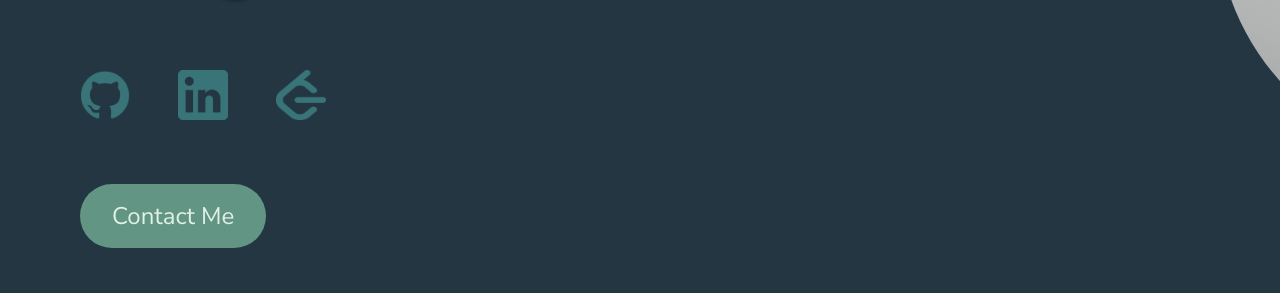
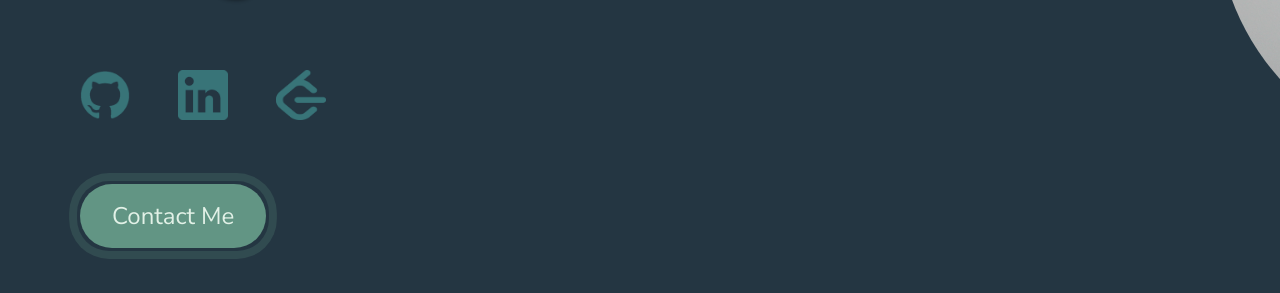
Before and after one commit to vossiepkv/portfolio, a React (Vite) app: page / in a window 1280 px wide. Shown: the part 654-947 px from the top of the page. Built offline with nearby package versions, Linux system fonts and the light colour scheme.

Commit message:
added fadein animations as well as button pulse animation

```diff
--- a/package.json
+++ b/package.json
@@ -12,6 +12,7 @@
   "dependencies": {
     "@splinetool/react-spline": "^4.0.0",
     "@splinetool/runtime": "^1.9.68",
+    "clsx": "^2.1.1",
     "react": "^18.3.1",
     "react-dom": "^18.3.1",
     "react-icons": "^5.4.0"
--- a/src/App.css
+++ b/src/App.css
@@ -142,7 +142,7 @@
   padding: 1rem 2rem;
   font-size: 1.5rem;
   font-family: 'Nunito Sans';
-  background-color: #629584;
+  background-color: rgb(98, 149, 132);
   color: #E2F1E7;
   border: none;
   border-radius: 2rem;
@@ -153,6 +153,51 @@
 .contact-btn:hover {
   background-color: #4a7164;
 }
+
+/* Button Animation */
+.animation-pulse {
+  position: relative;
+}
+
+.animation-pulse::before {
+  content: "";
+  position: absolute;
+  inset: -3px;
+  border-radius: inherit;
+  animation: pulse 2s infinite;
+}
+
+@keyframes pulse {
+  0% {
+      box-shadow: 0 0 0 0 rgb(98, 149, 132);
+  }
+
+  70% {
+      box-shadow: 0 0 0 10px rgba(229, 62, 62, 0);
+  }
+
+  100% {
+      box-shadow: 0 0 0 0 rgba(229, 62, 62, 0);
+  }
+}
+
+/* 3D Transform Utilities */
+.perspective-1000 {
+  perspective: 1000px;
+}
+
+.transform-style-3d {
+  transform-style: preserve-3d;
+}
+
+.backface-hidden {
+  backface-visibility: hidden;
+}
+
+.rotate-y-180 {
+  transform: rotateY(180deg);
+}
+
 
 .image {
   flex: 1;
--- a/src/App.jsx
+++ b/src/App.jsx
@@ -8,6 +8,7 @@ import Car from './assets/car.png'
 import Hiro from './assets/Hiro.png'
 import { FaBars, FaTimes } from 'react-icons/fa'
 import Spline from '@splinetool/react-spline';
+import FadeIn from './FadeIn';
 import './App.css'
 
 function App() {
@@ -24,6 +25,7 @@ function App() {
 
   return (
     <>
+    <FadeIn duration={300}>
       <div className="header-nav-wrapper">
         <header className='header'>
           <p>Patrick Vohs</p>
@@ -40,29 +42,41 @@ function App() {
           </ul>
         </nav>
       </div>
+      </FadeIn>
+
 
       <div className="hero-section">
         <div className="hero-content">
           {/* Hero Text with Social Icons and Button */}
+
           <div className='Hero'>
+          <FadeIn duration={500}>
             <div className="hero-text">
             <p className='firstHero'>Frontend Dev</p>
             <p className='secondHero'>Backend Dev</p>
             <p className='thirdHero'>Bug Hunter</p>
           </div>
+          </FadeIn>
 
+
+          <FadeIn duration={700}>
             <div className="social-icons">
               <img className='git' src={Github} alt="Github" />
               <img className='link' src={Linkdin} alt="LinkedIn" />
               <img className='leet' src={Leetcode} alt="LeetCode" />
       </div>
+          </FadeIn>
 
-            <button className="contact-btn">Contact Me</button>
+          <FadeIn duration={700}>
+            <button className="contact-btn animation-pulse">Contact Me</button>
+            </FadeIn>
         </div>
 
           {/* Image */}
           <div className='image'>
+          <FadeIn duration={500}>
             <img src={icon} alt="icon"/>
+          </FadeIn>
           </div>
         </div>
 
@@ -81,51 +95,67 @@ function App() {
       {/* Projects */}
 
       <div className='project-head'>
+      <FadeIn duration={700}>
         <p>Projects</p>
+        </FadeIn>
       </div>
 
       <div className='project-container'>
         <div className='project-image-car'>
+        <FadeIn duration={500}>
           <a href='https://24-7-cars.vercel.app/'><img src={Car} alt="Car Project"></img></a>
+        </FadeIn>
         </div>
 
         <div className='project-desc-car'>
+        <FadeIn duration={700}>
           <a className='car-title' href='https://24-7-cars.vercel.app/'>24/7 Cars</a>
           <p className='car-desc'>This application is a social media community designed for car enthusiasts to connect, share, and engage with others who share their passion for automobiles. Users can showcase their own virtual garage, post pictures and details about their cars, join or create communities based on specific car interests, and organize or discover car meets, events, and shows. The platform fosters interaction through posts, comments, and likes, creating an engaging space for automotive lovers.</p>
+            </FadeIn>
             <div className='tech-badges-car'>
+              <FadeIn duration={800}>
             <img src="https://img.shields.io/badge/react-%2320232a.svg?style=for-the-badge&logo=react&logoColor=%2361DAFB" alt="React" />
       <img src="https://img.shields.io/badge/javascript-%23323330.svg?style=for-the-badge&logo=javascript&logoColor=%23F7DF1E" alt="JavaScript" />
       <img src="https://img.shields.io/badge/node.js-6DA55F?style=for-the-badge&logo=node.js&logoColor=white" alt="Node.js" />
       <img src="https://img.shields.io/badge/mongodb-%234ea94b.svg?style=for-the-badge&logo=mongodb&logoColor=white" alt="MongoDB" />
       <img src="https://img.shields.io/badge/express.js-%23404d59.svg?style=for-the-badge&logo=express&logoColor=%2361DAFB" alt="Express.js" />
       <img src="https://img.shields.io/badge/AWS-%23FF9900.svg?style=for-the-badge&logo=amazon-aws&logoColor=white" alt="AWS" />
+            </FadeIn>
             </div>
 
 
         </div>
-
         <hr className='project1-line'/>
 
+
         <div className='project-image-hiro'>
+        <FadeIn duration={500}>
           <img src={Hiro} alt="icon"/>
+          </FadeIn>
         </div>
 
         <div className='project-desc-hiro'>
+        <FadeIn duration={700}>
           <p className='hiro-title'>Hiro</p>
           <p className='hiro-desc'>Hiro is a job application platform designed to streamline the job search process by enabling users to mass-apply for jobs effortlessly. The app automates and simplifies job applications, helping users increase their chances of securing employment faster. With Hiro, users can upload their resumes, customise applications, track their job submissions, and receive updates all in one place.</p>
+            </FadeIn>
             <div className='tech-badges-hiro'>
+            <FadeIn duration={800}>
             <img src="https://img.shields.io/badge/react_native-%2320232a.svg?style=for-the-badge&logo=react&logoColor=%2361DAFB" alt="React Native" />
             <img src="https://img.shields.io/badge/firebase-%23039BE5.svg?style=for-the-badge&logo=firebase" alt="Firebase" />
             <img src="https://img.shields.io/badge/node.js-6DA55F?style=for-the-badge&logo=node.js&logoColor=white" alt="Node.js" />
             <img src="https://img.shields.io/badge/express.js-%23404d59.svg?style=for-the-badge&logo=express&logoColor=%2361DAFB" alt="Express.js" />
+            </FadeIn>
             </div>
         </div>
       </div>
       <div className='git-more'>
+      <FadeIn duration={700}>
         <a href='https://github.com/vossiepkv' className='git-more'>
           <img src={Github} alt="GitHub"/>
           <p>Checkout My Github To See More Projects</p>
         </a>
+        </FadeIn>
       </div>
 
       <hr/>
--- /dev/null
+++ b/src/FadeIn.css
@@ -0,0 +1,10 @@
+.fade-in {
+    opacity: 0;
+    transform: translateY(20px);
+    transition: opacity 0.7s ease-out, transform 0.7s ease-out;
+}
+
+.fade-in.visible {
+    opacity: 1;
+    transform: translateY(0);
+}
--- /dev/null
+++ b/src/FadeIn.jsx
@@ -0,0 +1,39 @@
+import { useEffect, useRef, useState } from "react";
+import "./FadeIn.css"; // Make sure this file exists
+
+export default function FadeIn({ children, duration = 0, className }) {
+    const [isVisible, setIsVisible] = useState(false);
+    const elementRef = useRef(null);
+
+    useEffect(() => {
+        const observer = new IntersectionObserver(
+            ([entry]) => {
+                if (entry.isIntersecting) {
+                    setTimeout(() => {
+                        setIsVisible(true);
+                    }, duration);
+                }
+            },
+            { threshold: 0.1 }
+        );
+
+        if (elementRef.current) {
+            observer.observe(elementRef.current);
+        }
+
+        return () => {
+            if (elementRef.current) {
+                observer.unobserve(elementRef.current);
+            }
+        };
+    }, [duration]);
+
+    return (
+        <div
+            ref={elementRef}
+            className={`fade-in ${isVisible ? "visible" : "hidden"} ${className}`}
+        >
+            {children}
+        </div>
+    );
+}
```
Also changed, not shown: 1 other file (tests, documents, lock files or other folders).
